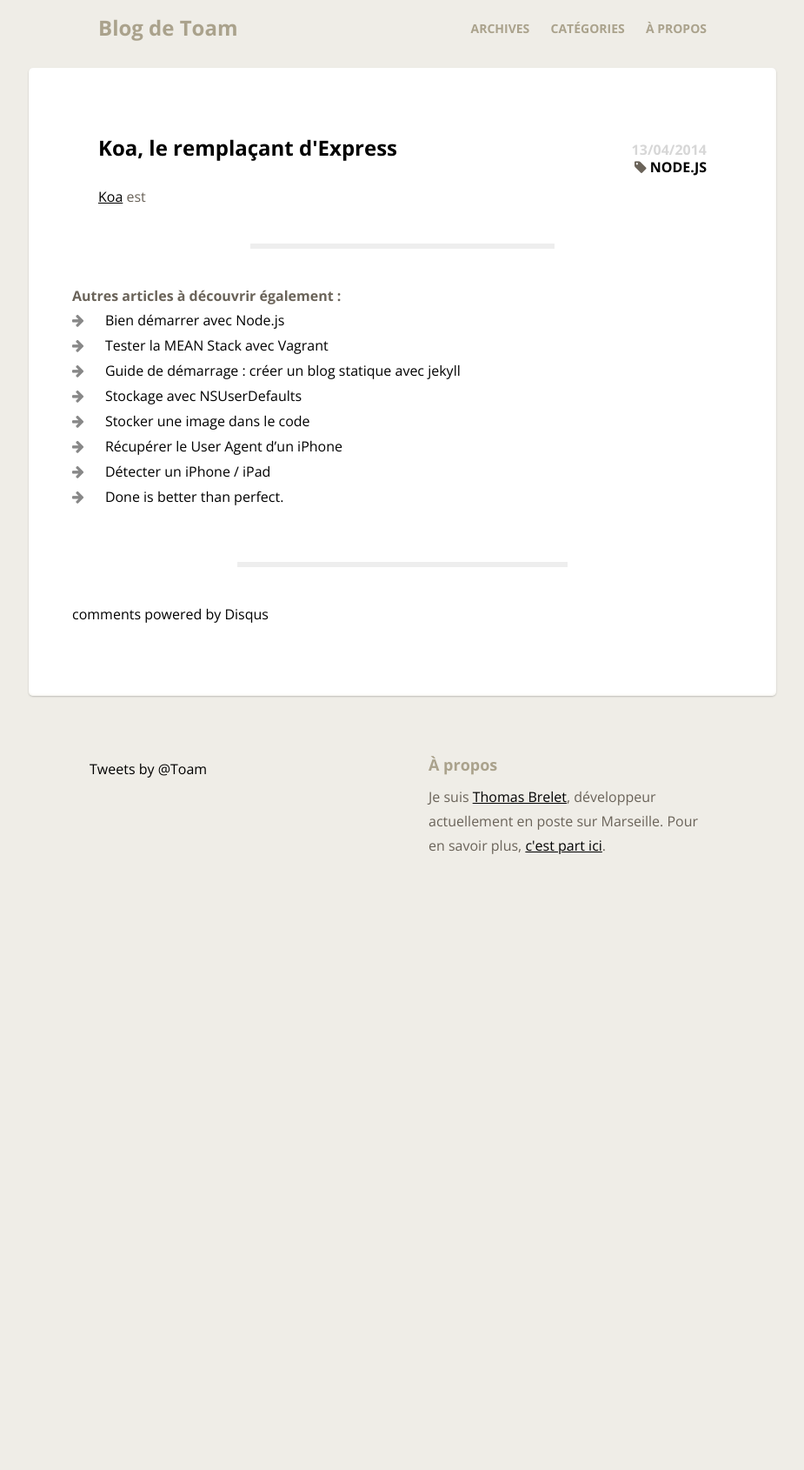
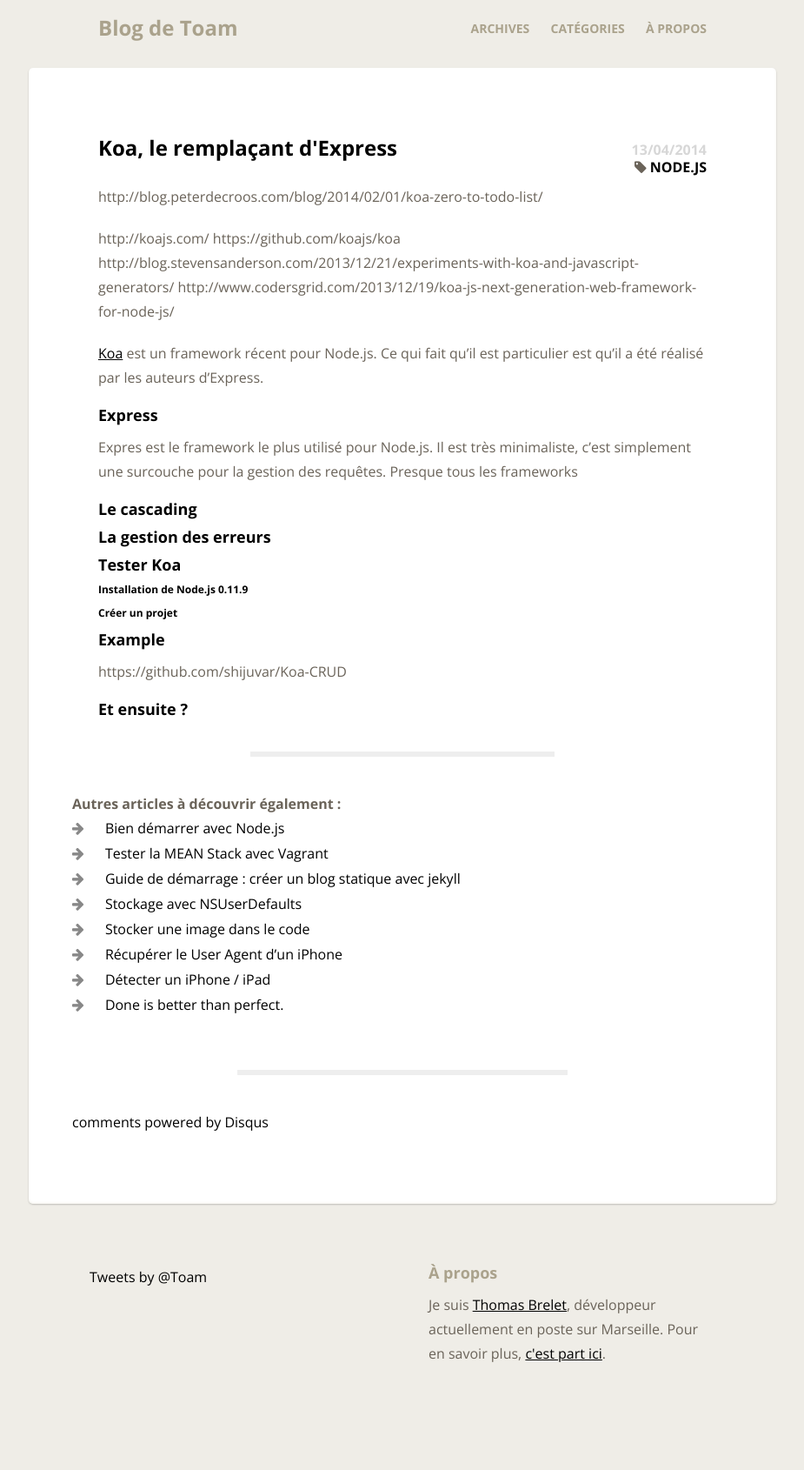
Before and after one commit to Toam/toam.fr, a Jekyll site: the page built from _posts/2014-04-13-koa-le-remplacant-express.markdown, in a window 1280 px wide. Shown: the whole page at 87% size, without its empty margins (177-1102 px from the left). Built offline with Jekyll 4.4.1, drawn with Linux system fonts in a browser that asks for light colours; nearby versions of some CDN libraries; comment, search, counter and statistics services are not loaded; before the commit the page ends 1106 px from its top, so only the background shows below that.

Commit message:
Update 2014-04-13-koa-le-remplacant-express.markdown

```diff
--- a/_posts/2014-04-13-koa-le-remplacant-express.markdown
+++ b/_posts/2014-04-13-koa-le-remplacant-express.markdown
@@ -6,6 +6,37 @@
 comments: true
 ---
 
-[Koa](http://koajs.com/){:target="_blank"} est
+http://blog.peterdecroos.com/blog/2014/02/01/koa-zero-to-todo-list/
+
+http://koajs.com/
+https://github.com/koajs/koa
+http://blog.stevensanderson.com/2013/12/21/experiments-with-koa-and-javascript-generators/
+http://www.codersgrid.com/2013/12/19/koa-js-next-generation-web-framework-for-node-js/
+
+
+[Koa](http://koajs.com/){:target="_blank"} est un framework récent pour Node.js. Ce qui fait qu'il est particulier est qu'il a été réalisé par les auteurs d'Express.
 
 <!--more-->
+
+##### Express
+
+Expres est le framework le plus utilisé pour Node.js. Il est très minimaliste, c'est simplement une surcouche pour la gestion des requêtes. Presque tous les frameworks
+
+
+##### Le cascading
+
+##### La gestion des erreurs
+
+
+##### Tester Koa
+
+###### Installation de Node.js 0.11.9
+
+###### Créer un projet
+
+
+##### Example
+https://github.com/shijuvar/Koa-CRUD
+
+
+##### Et ensuite ?
```
